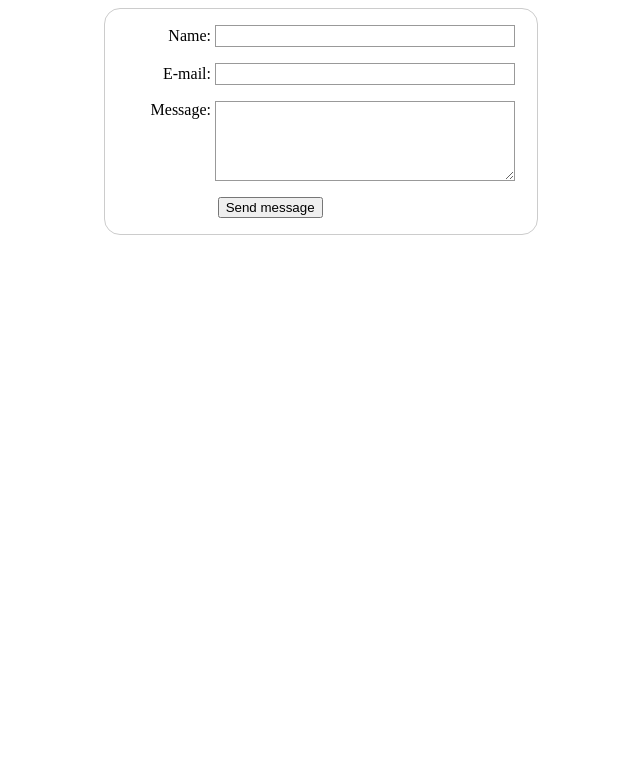
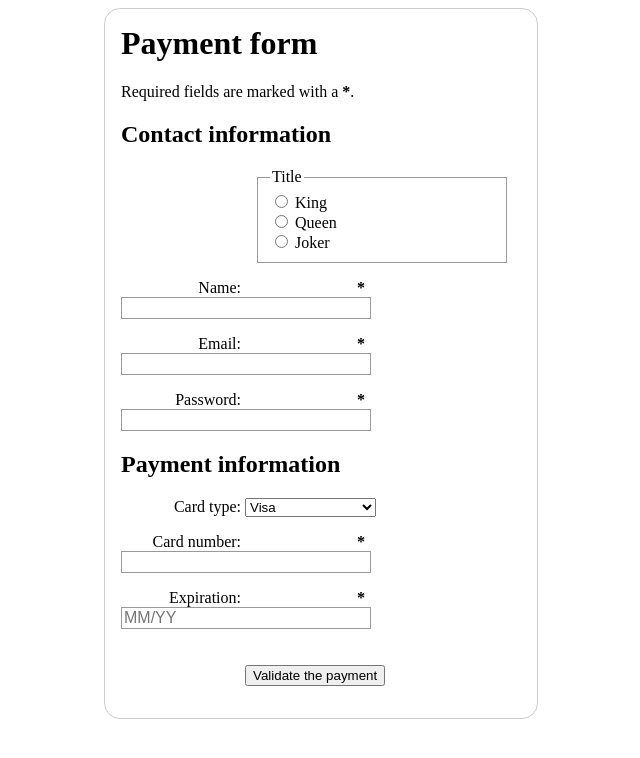
Before and after one commit to tw427/Intermediate-HTML-CSS, a plain HTML site: page index.html in a window 1280 px wide. Shown: the whole page, without its empty margins (319-959 px from the left). Drawn offline with Linux system fonts and the light colour scheme.

Commit message:
Create payment form with drop down menus, radio buttons, required inputs, and password inputs

```diff
--- a/index.html
+++ b/index.html
@@ -6,25 +6,91 @@
     <link href="styles/styles.css" rel="stylesheet" type="text/css">
   </head>
   <body>
-    <form action="/my-handling-form-page" method="post">
+    <form>
+      <h1>Payment form</h1>
+      <p>Required fields are marked with a <strong><span aria-label="required">*</span></strong>.</p>
+
+      <section>
+        <h2>Contact information</h2>
+        <fieldset>
+          <legend>Title</legend>
+
           <ul>
             <li>
-          <label for="name">Name:</label>
-          <input type="text" id="name" name="user_name">
+              <label for="title_1">
+                <input type="radio" id="title_1" name="title" value="K">
+                King
+              </label>
             </li>
             <li>
-          <label for="mail">E-mail:</label>
-          <input type="email" id="mail" name="user_email">
+              <label for="title_2">
+                <input type="radio" id="title_2" name="title" value="Q">
+                Queen
+              </label>
             </li>
             <li>
-          <label for="msg">Message:</label>
-          <textarea type="text" id="msg" name="user_message"></textarea>
-        </li>
-        <li class="button">
-          <button type="submit">Send message</button>
+              <label for="title_3">
+                <input type="radio" name="title" id="title_3" value="J">
+                Joker
+              </label>
             </li>
           </ul>
+        </fieldset>
+        <p>
+          <label for="name">
+            <span>Name: </span>
+            <strong><span aria-label="required">*</span></strong>
+          </label>
+          <input type="text" id="name" name="username">
+        </p>
+        <p>
+          <label for="mail">
+            <span>Email: </span>
+            <strong><span aria-label="required">*</span></strong>
+          </label>
+          <input type="text" id="mail" name="usermail">
+        </p>
+        <p>
+          <label for="pwd">
+            <span>Password: </span>
+            <strong><span aria-label="required">*</span></strong>
+          </label>
+          <input type="password" name="password" id="pwd">
+        </p>
+      </section>
 
+      <section>
+        <h2>Payment information</h2>
+        <p>
+          <label for="card">
+            <span>Card type: </span>
+          </label>
+          <select name="card" id="usercard">
+            <option value="visa">Visa</option>
+            <option value="mc">Mastercard</option>
+            <option value="amex">American Express</option>
+          </select>
+        </p>
+        <p>
+          <label for="number">
+            <span>Card number: </span>
+            <strong><span aria-label="required">*</span></strong>
+          </label>
+          <input type="tel" id="number" name="cardnumber">
+        </p>
+        <p>
+          <label for="expiration">
+            <span>Expiration: </span>
+            <strong><span aria-label="required">*</span></strong>
+          </label>
+          <input type="text" id="expiration" required="true" placeholder="MM/YY" pattern="^(0[1-9]|1[0-2])\/([0-9]{2})$">
+        </p>
+      </section>
+      <section>
+        <p>
+          <button type="submit">Validate the payment</button>
+        </p>
+      </section>
     </form>
 
   </body>
--- a/styles/styles.css
+++ b/styles/styles.css
@@ -1,69 +1,67 @@
+h1 {
+  margin-top: 0;
+}
+
+ul {
+  margin: 0;
+  padding: 0;
+  list-style: none;
+}
+
 form {
-  /* Center form */
   margin: 0 auto;
   width: 400px;
-  /* Form outline */
   padding: 1em;
   border: 1px solid #CCC;
   border-radius: 1em;
 }
 
-ul {
-  list-style: none;
-  padding: 0;
-  margin: 0;
-}
-
-form li + li {
+div+div {
   margin-top: 1em;
 }
 
-label {
-  /* Uniform size & alignment */
+label span {
   display: inline-block;
-  width: 90px;
+  width: 120px;
   text-align: right;
 }
 
-input,
-textarea {
-  /* To make sure that all text fields have the same font settings
-     By default, textareas have a monospace font */
+input, textarea {
   font: 1em sans-serif;
-
-  /* Uniform text field size */
-  width: 300px;
+  width: 250px;
   box-sizing: border-box;
-
-  /* Match form field borders */
   border: 1px solid #999;
 }
 
-input:focus,
-textarea:focus {
-  /* Additional highlight for focused elements */
+input[type=checkbox], input[type=radio] {
+  width: auto;
+  border: none;
+}
+
+input:focus, textarea:focus {
   border-color: #000;
 }
 
 textarea {
-  /* Align multiline text fields with their labels */
   vertical-align: top;
-
-  /* Provide space to type some text */
   height: 5em;
+  resize: vertical;
 }
 
-.button {
-  /* Align buttons with the text fields */
-  padding-left: 90px; /* same size as the label elements */
+fieldset {
+  width: 250px;
+  box-sizing: border-box;
+  margin-left: 136px;
+  border: 1px solid #999;
 }
 
 button {
-  /* This extra margin represent roughly the same space as the space
-     between the labels and their text fields */
-  margin-left: .5em;
+  margin: 20px 0 0 124px;
 }
 
+label {
+position: relative;
+}
 
 /* Legend
 
```
Lines whose indentation alone changed are shown as unchanged.
